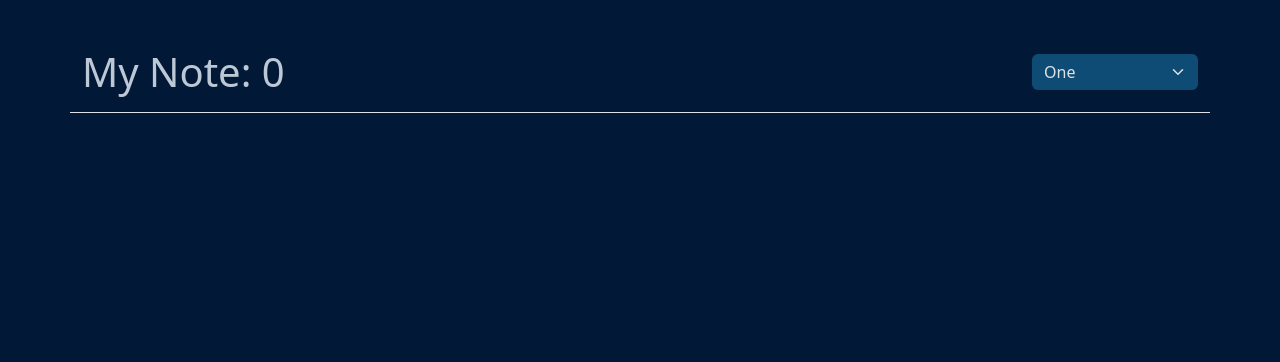
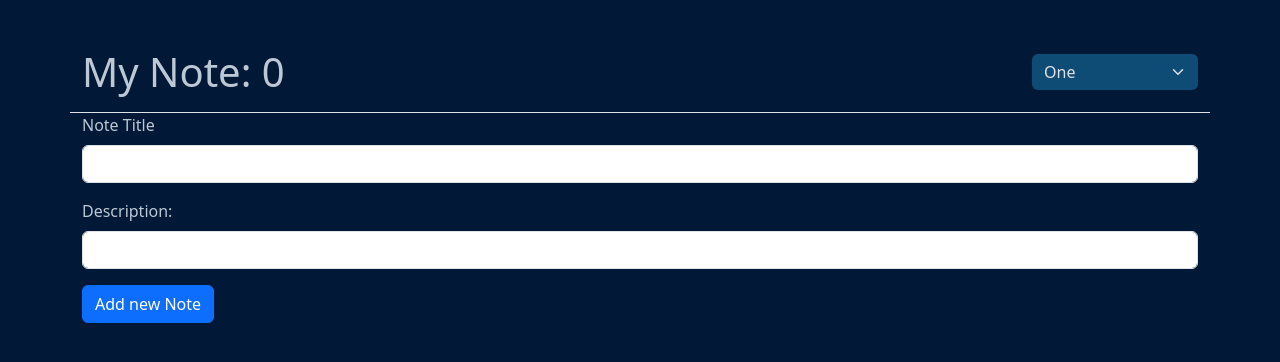
Before and after one commit to MohammadrezaNadirkhanloo/Not-App, a React (Vite) app: page / in a window 1280 px wide. Shown: the top 362 px of the page. Built offline with nearby package versions, Linux system fonts and the light colour scheme.

Commit message:
Feat : add style form

```diff
--- a/src/App.jsx
+++ b/src/App.jsx
@@ -20,7 +20,36 @@ function App() {
           </select>
         </div>
       </div>
-      <div></div>
+      <div>
+        <div></div>
+        <div>
+          <form>
+            <div className="mb-3">
+              <label for="Notetitle" className="form-label text_color">
+                Note Title
+              </label>
+              <input
+                type="text"
+                className="form-control"
+                id="Notetitle"
+              />
+            </div>
+            <div className="mb-3">
+              <label for="Description" className="form-label text_color">
+                Description:
+              </label>
+              <input
+                type="text"
+                className="form-control"
+                id="Description"
+              />
+            </div>
+            <button type="submit" className="btn btn-primary">
+              Add new Note
+            </button>
+          </form>
+        </div>
+      </div>
     </>
   );
 }
```
